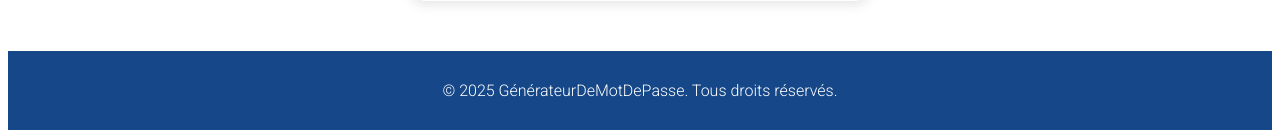
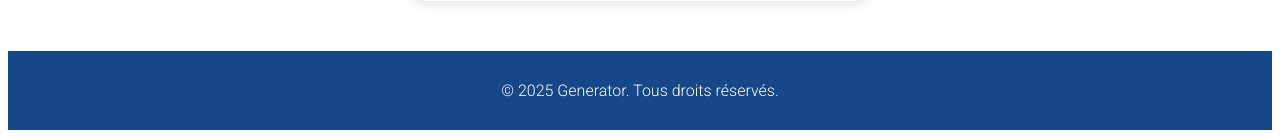
Before and after one commit to ophechk/Generator, a PHP site: page / in a window 1280 px wide. Shown: the part 891-1029 px from the top of the page. Run offline with PHP 8.4, Linux system fonts and the light colour scheme.

Commit message:
modify title

```diff
--- a/index.php
+++ b/index.php
@@ -5,7 +5,7 @@
     <meta charset="UTF-8">
     <meta name="viewport" content="width=device-width, initial-scale=1.0">
     <link href="style.css" rel="stylesheet">
-    <title>Générateur de mot de passe</title>
+    <title>Generator</title>
 </head>
 
 <body>
@@ -43,7 +43,7 @@
 </body>
 
 <footer class="footer">
-    © 2025 GénérateurDeMotDePasse. Tous droits réservés.
+    © 2025 Generator. Tous droits réservés.
 </footer>
 
 </html>
```
